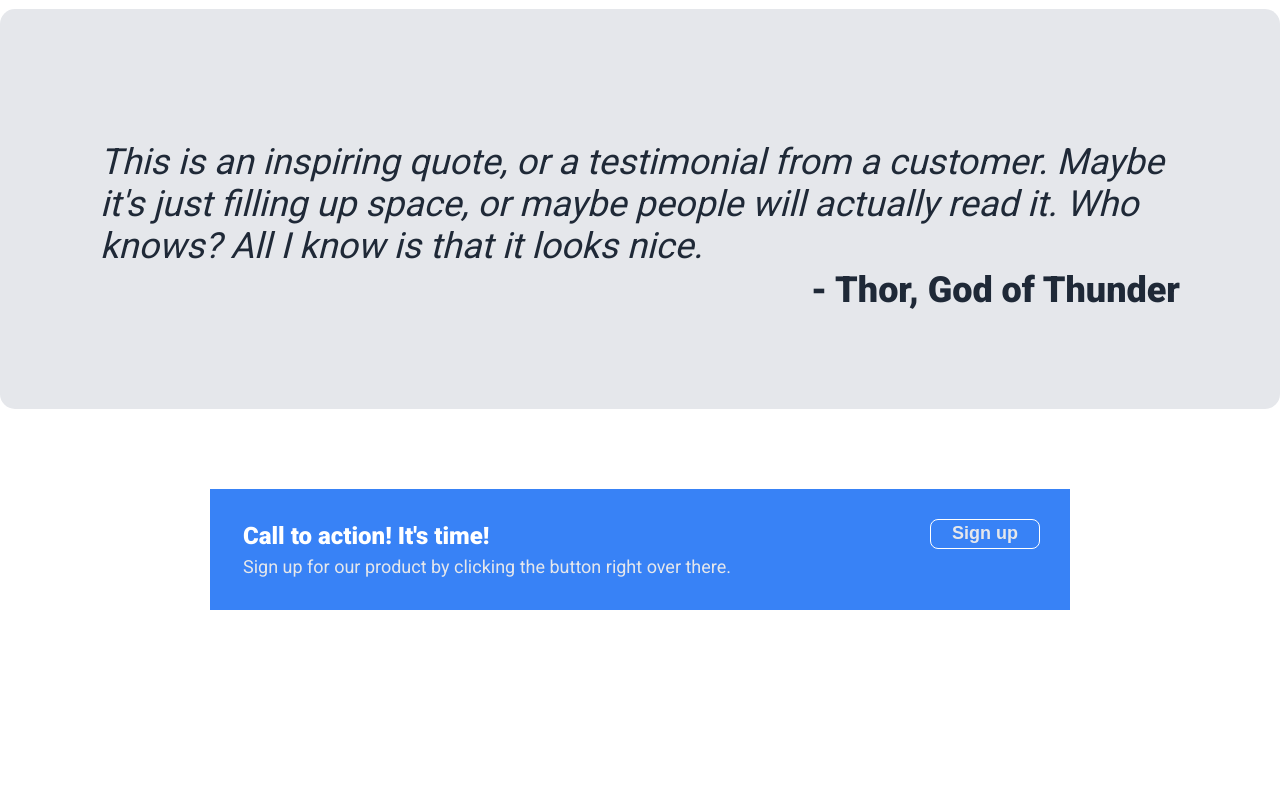
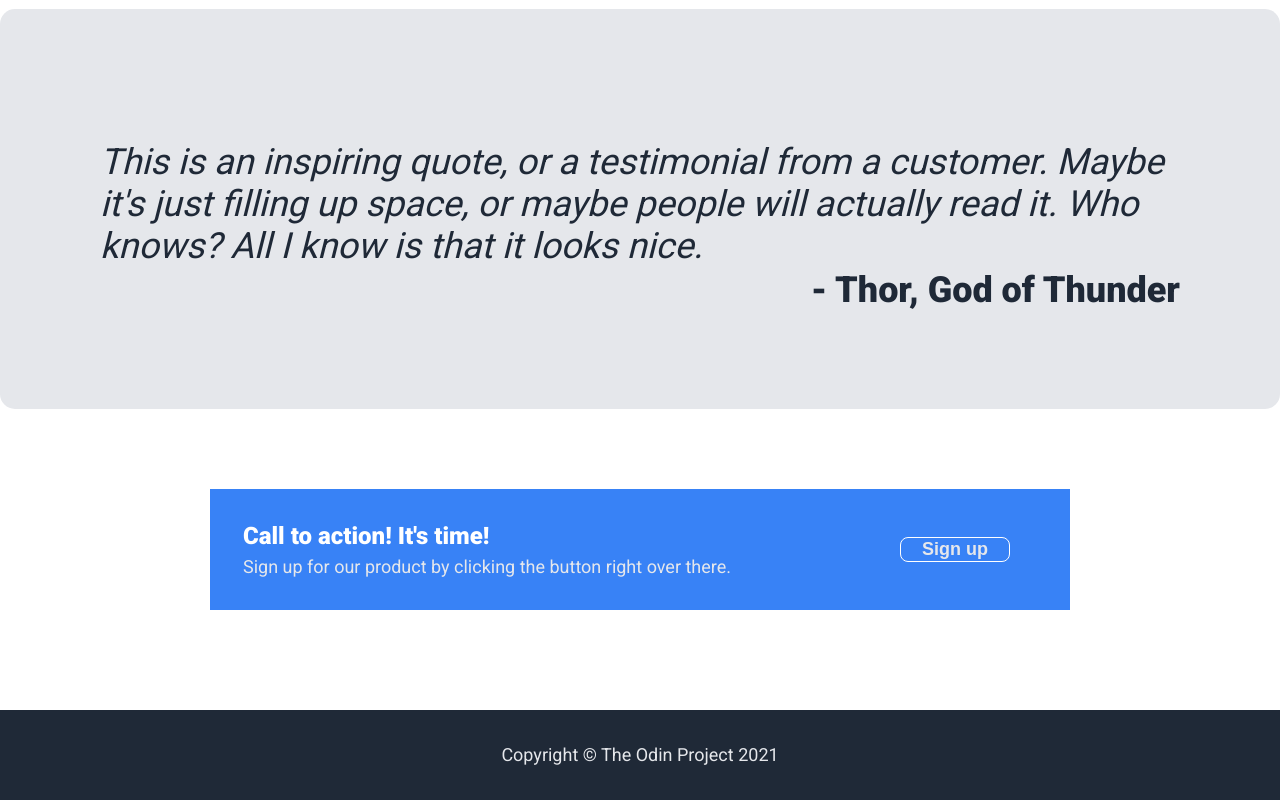
Before and after one commit to shindelr/LandingPage, a plain HTML site: page index.html in a window 1280 px wide. Shown: the part 958-1758 px from the top of the page. Before the commit the page ends 1568 px from the top, so only its background shows below. Drawn offline with Linux system fonts and the light colour scheme.

Commit message:
Got pretty much the whole thing down, need to go and polish it now. Struggling to have the content section shrink properly

```diff
--- a/index.html
+++ b/index.html
@@ -67,12 +67,15 @@
                 <h3>Call to action! It's time!</h3>
                 <p class="action-p">Sign up for our product by clicking the button right over there.</p>
             </div>
-            <button class="action-signup"><a href="">Sign up</a></button>
+            <div class="action-signup-container">
+                <button class="action-signup"><a href="">Sign up</a></button>
+            </div>
         </div>
     </div>
 
-
-    <div class="footer"></div>
+    <div class="footer">
+        Copyright &copy The Odin Project 2021
+    </div>
 
 
 </body>
--- a/style.css
+++ b/style.css
@@ -165,6 +165,7 @@ a.signup {
     flex-direction: column;
     justify-content: center;
     align-items: center;
+    /* flex-wrap: wrap; */
     background-color: #E5E7EB;
     height: 200px;
     border-radius: 15px;
@@ -190,6 +191,7 @@ a.signup {
 .cont-bottom {
     display: flex;
     justify-content: space-between;
+    /* flex-wrap: wrap; */
     background-color: #3882F6;
     width: 800px;
     padding: 30px;
@@ -214,6 +216,13 @@ h3,
     font-weight: 100;
 }
 
+.action-signup-container {
+    display: flex;
+    justify-content: center;
+    align-items: center;
+    margin-right: 30px;
+}
+
 .action-signup {
     width: 110px;
     max-height: 30px;
@@ -224,3 +233,14 @@ h3,
     border: 1px solid white;
     background-color: #3882F6;
 }
+
+.footer {
+    display: flex;
+    justify-content: center;
+    align-items: center;
+    background-color: #1F2937;
+    color: #E5E7EB;
+    font-size: 18px;
+    height: 90px;
+    margin-top: 100px;
+}
```
